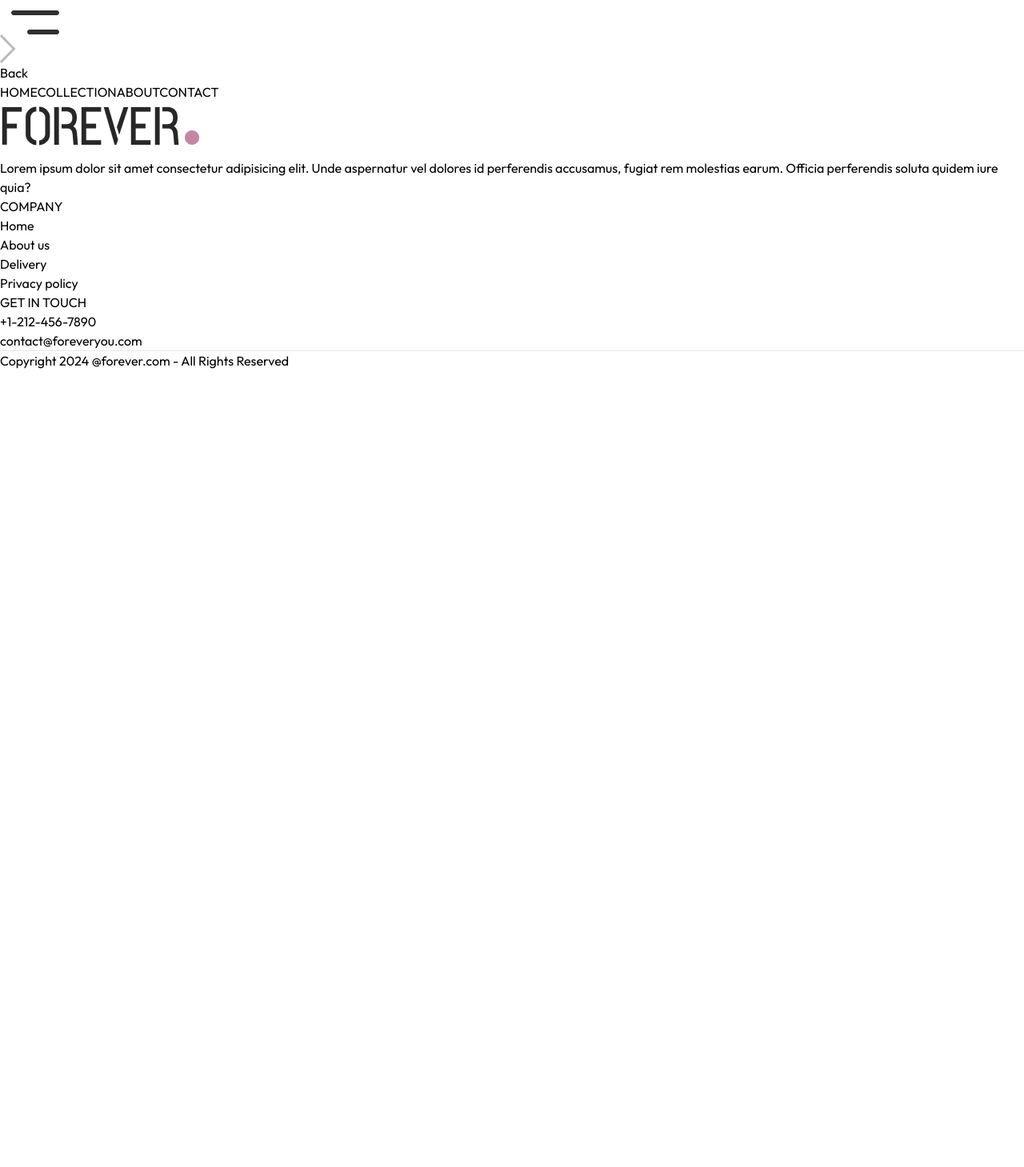
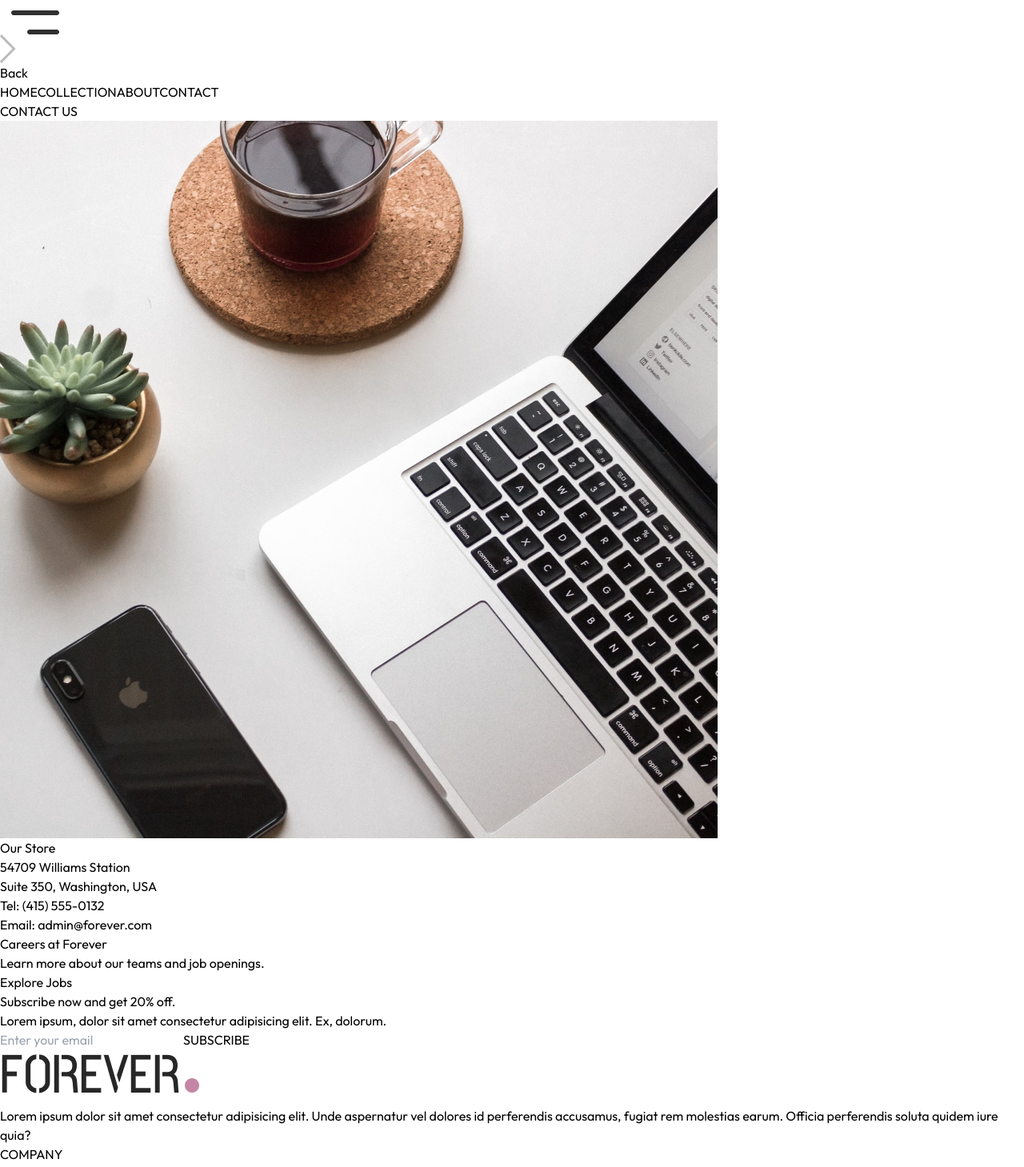
Before and after one commit to Ash11266/IdeathonProject, a React (Vite) app: page /Contact in a window 1280 px wide. Shown: the part 420-1879 px from the top of the page at 80% size. Before the commit the page ends 883 px from the top, so only its background shows below. Built offline with nearby package versions, Linux system fonts and the light colour scheme.

Commit message:
contact page

```diff
--- a/src/components/Navbar.jsx
+++ b/src/components/Navbar.jsx
@@ -35,7 +35,7 @@ const Navbar = () => {
 
 
         <NavLink to='http://localhost:3001/' className="flex flex-col items-center gap-1">
-          <p>Chatrooms</p>
+          <p>CHATROOMS</p>
           <hr className='w-2/4 border-none h-[1.5px] bg-gray-700 hidden'/>
         </NavLink>
 
--- a/src/pages/Contact.jsx
+++ b/src/pages/Contact.jsx
@@ -1,9 +1,27 @@
 import React from 'react'
+import Title from '../components/Title'
+import { assets } from '../assets/frontend_assets/assets'
+import NewsletterBox from '../components/NewsletterBox'
 
 const Contact = () => {
   return (
     <div>
+      <div className='text-center text-2xl pt-10 border-t'>
+        <Title text1={'CONTACT '} text2={'US'}/>
+        </div>
+        <div className='flex flex-col justify-center my-10 md:flex-row gap-10 mb-28'>
+          <img src={assets.contact_img} className='w-full md:max-w-[480px]' alt="" />
+          <div className='flex flex-col justify-center items-start gap-6'>
+            <p className='font-semibold text-xl text-gray-600'>Our Store</p>
+            <p className='text-gray-500'>54709 Williams Station <br />Suite 350, Washington, USA</p>
+            <p className='text-gray-500'>Tel: (415) 555-0132 <br />Email: admin@forever.com</p>
+            <p className='font-semibold text-xl text-gray-600'>Careers at Forever</p>
+            <p className='text-gray-500'>Learn more about our teams and job openings.</p>
+            <button className='border border-black px-8 py-4 text-sm hover:bg-black hover:text-white transition-all duration-500'>Explore Jobs</button>
 
+        </div>
+      </div>
+      <NewsletterBox/>
     </div>
   )
 }
```
